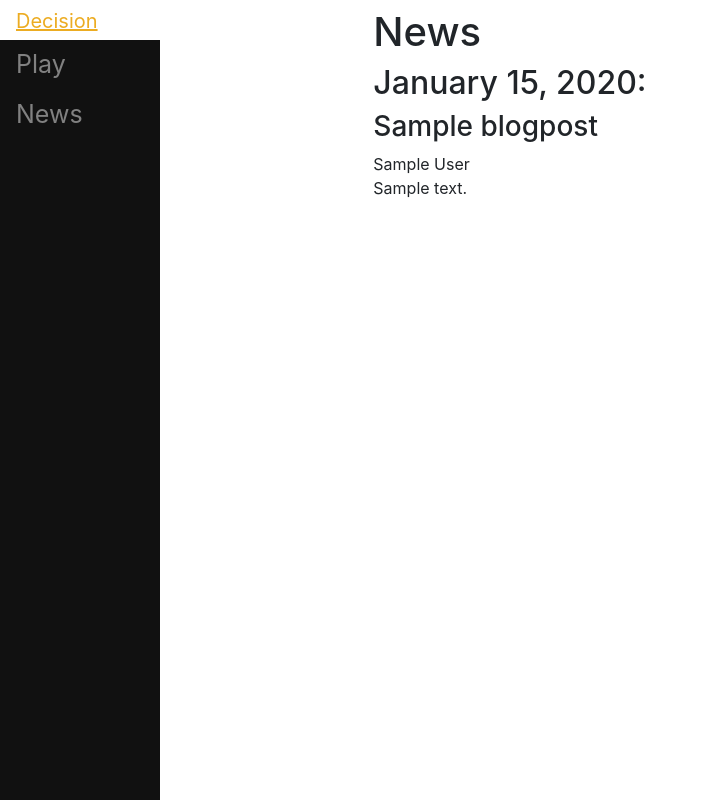
After one commit to kjrelations/joint-decision-chess, a Django app: page /news/ in a window 1280 px wide. The commit adds this page. Shown: the whole page, without its empty margins (0-707 px from the left). Run offline with Django 4.2, Linux system fonts and the light colour scheme; tables that the repository leaves empty hold one stand-in row (values such as "Sample post"); some libraries are stand-ins or nearby versions.

Commit message:
news page and blogpost script

```diff
--- a/decisionchess/main/models.py
+++ b/decisionchess/main/models.py
@@ -2,11 +2,11 @@ from django.db import models
 # from django.contrib.auth.models import User
 
 # Create your models here.
-# TODO BlogPost
-# class BlogPost(models.Model):
-# 	title = models.CharField(max_length=300)
-# 	content = models.CharField(max_length=1500)
-# 	timestamp = models.DateTimeField()
+class BlogPosts(models.Model):
+	title = models.CharField(max_length=300)
+	author = models.CharField(max_length=100)
+	content = models.TextField()
+	timestamp = models.DateTimeField()
 
-# 	def __str__(self):
-# 		return f'{self.title}: {self.content}'
+	def __str__(self):
+		return f'{self.timestamp} {self.title} {self.author}: {self.content}'
--- a/decisionchess/main/templates/main/base.html
+++ b/decisionchess/main/templates/main/base.html
@@ -77,6 +77,7 @@
 	</div>
 	<div class="sidenav">
 		<a href="/play">Play</a>
+		<a href="/news">News</a>
 	</div>
 
 	{% block content %}
--- a/decisionchess/main/templates/main/home.html
+++ b/decisionchess/main/templates/main/home.html
@@ -75,7 +75,7 @@ Decision Chess
                     <li>Lobby game filter</li>
                     <li>Potential Visual Overhaul</li>
                 </ul>
-                <p>Once this initial site is complete I will begin to create and implement my variant. The following is a list of features coming with the beta version:</p>
+                <p>Once this initial site is complete, I will begin to create and implement my variant. The following is a list of features coming with the beta version:</p>
                 <ul>
                     <li>Implementing the new variant itself!</li>
                     <li>Creating AI and iterating on the design through Generative Adversarial Networks</li>
@@ -90,7 +90,7 @@ Decision Chess
                     <li>Many more minor features...</li>
                 </ul>
                 <p>After these major hurdles and non-referenced other tasks are complete I will wait for feedback that will be added to version 1.0. <br>
-                   I have only optional dependant features after it's initial launch but will await feedback and prioritize.
+                   I have only optional dependent features after it's initial launch but will await feedback and prioritize.
                 </p>
             </section>
         </div>
--- /dev/null
+++ b/decisionchess/main/templates/main/news.html
@@ -0,0 +1,47 @@
+{% extends 'main/base.html' %}
+
+{% load static %}
+
+{% block style %}
+<!-- Allow table of contents featuring introduction -->
+<style>
+    .homeblock {
+        height: 5%;
+    }
+
+    .sidenav {
+        height: 95%;
+    }
+
+    html {
+        scroll-behavior: smooth;
+      }
+</style>
+{% endblock %}
+
+{% block title %}
+News
+{% endblock %}
+
+{% block side_head_content %}
+{% endblock %}
+
+{% block content %}
+<div id="content", name="content", class="content">
+    <div class="row justify-content-center" style="max-width: 100%;"> <!-- max width necessary for no horizontal scrolling -->
+        <div class="col-5">
+            <h1>News</h1>
+        </div>
+    </div>
+    {% for post in blogs.all %}
+        <div class="row justify-content-center" style="max-width: 100%;">
+            <div class="col-5">
+                <h2>{{post.timestamp|date:"F d, Y"}}:</h2>
+                <h3>{{post.title}}</h3>
+                {{post.author}} <!--small-->
+                <p>{{post.content|safe}}</p>
+            </div>
+        </div>
+    {% endfor %}
+</div>
+{% endblock %}
--- a/decisionchess/main/urls.py
+++ b/decisionchess/main/urls.py
@@ -7,4 +7,5 @@ urlpatterns = [
     path("", views.home, name='home'),
     path("home/", views.home, name='home'),
     path("play/", views.play, name="play"),
+    path("news/", views.news, name="news"),
 ]
--- a/decisionchess/main/views.py
+++ b/decisionchess/main/views.py
@@ -1,9 +1,9 @@
 from django.shortcuts import render
 from django.http import HttpResponse, HttpResponseRedirect
+from .models import BlogPosts
 
 # Create your views here.
 # views.py file
-
 
 def index(response):
     return render(response, "main/home.html", {})
@@ -13,3 +13,7 @@ def home(response):
 
 def play(response):
     return render(response, "main/play.html", {})
+
+def news(response):
+    blogs = BlogPosts.objects.all().order_by('-timestamp')
+    return render(response, "main/news.html", {"blogs": blogs})
```
Also changed, not shown: decisionchess/main/blogpost.py (added, +51 -0 lines), decisionchess/main/migrations/0001_initial.py (added), 2 other files.
